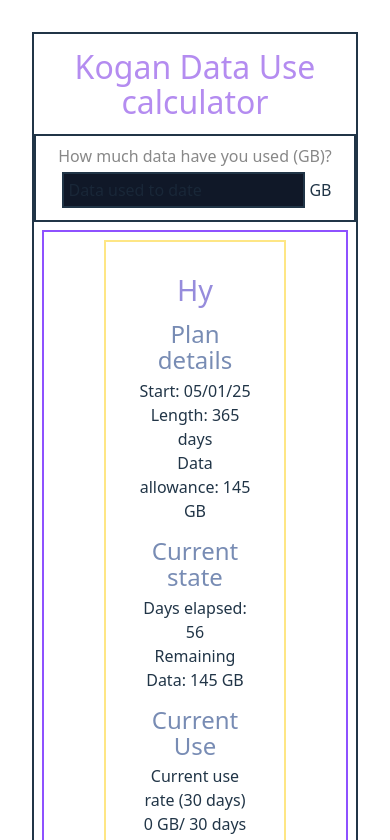
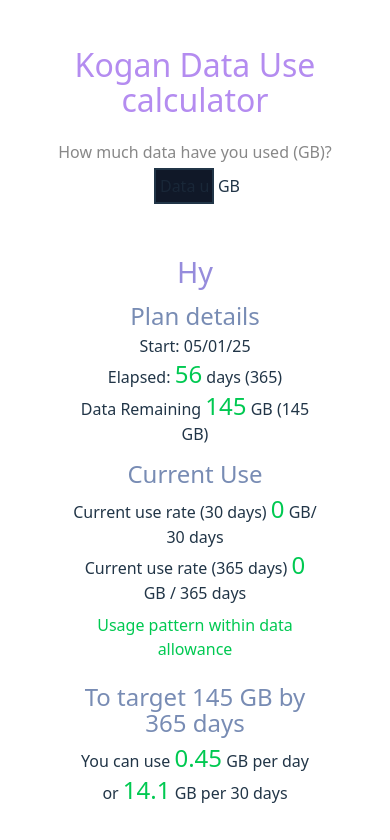
Before and after one commit to hybee234/kogan-mobile-data, a React (Vite) app in the folder client/: page / in a window 390 px wide. Shown: the top 840 px of the page. Built offline with nearby package versions, Linux system fonts and the light colour scheme.

Commit message:
tinkered some more, added responsive design

```diff
--- a/client/src/components/Main.jsx
+++ b/client/src/components/Main.jsx
@@ -69,7 +69,7 @@ function Main() {
 
 
     return (
-        <div className = "border-2">
+        <div className = "">
             <h1> Kogan Data Use calculator</h1>
 
             {/* <p>Hy: {hy}GB</p> */}
@@ -78,12 +78,12 @@ function Main() {
             {/* <p>Hy Sign up Epoch: {hySignUpEpoch}</p> */}
             {/* <p>Hy Sign up Local: {userPlanStart}</p>  */}
 
-            <div className = "border-2 p-2">
+            <div className = " p-2">
                 <p className="read-the-docs ">
                     How much data have you used (GB)?
                 </p>
                 <input
-                    className = "border-2 p-1 m-1 bg-gray-900"
+                    className = "border-2 p-1 m-1 w-15 text-center bg-gray-900"
                     value={dataUsed}
                     name="dataUsed"
                     onChange={handleInputChange}
@@ -109,25 +109,21 @@ function Main() {
             {/* You must decrease/can increase your data usage */}
             </div>
 
-        <div id = "card-container" className = "flex border-2 justify-center border-violet-500 m-2">
+        <div id = "card-container" className = "flex justify-center">
                 {
                 users.map((users) => {
                     return (
 
-                        <div className= "card border-2 border-amber-200 p-5 m-2" key={users.id}>
+                        <div className= "card p-5 m-2" key={users.id}>
                             <h2>{users.name}</h2>
                             <h3> Plan details </h3>
                             <p>Start: {dayjs(users.start).format('DD/MM/YY')}</p>
-                            <p>Length: {users.length} days</p>
-                            <p>Data allowance: {users.data} GB </p>
-
-                            <h3>Current state</h3>
-                            <p>Days elapsed: {elapsedDaysHandler(users.start)} </p>
-                            <p>Remaining Data: {remainingDataHandler(users.data, dataUsed)} GB</p>
+                            <p>Elapsed: <span className="text-green-500 text-2xl">{elapsedDaysHandler(users.start)}</span> days ({users.length})</p>
+                            <p>Data Remaining <span className="text-green-500 text-2xl">{remainingDataHandler(users.data, dataUsed)}</span> GB ({users.data} GB)</p>
 
                             <h3 className = "text-2xl p-5"> Current Use </h3>
-                            <p>Current use rate (30 days)  {Math.round(dataUsed/elapsedDaysHandler(users.start)*30 * 20) /20 } GB/ 30 days</p>
-                            <p>Current use rate ({users.length} days) {Math.round(dataUsed/elapsedDaysHandler(users.start)* users.length * 20) /20} GB / {users.length} days</p>
+                            <p>Current use rate (30 days)  <span className="text-green-500 text-2xl">{Math.round(dataUsed/elapsedDaysHandler(users.start)*30 * 20) /20 }</span> GB/ 30 days</p>
+                            <p>Current use rate ({users.length} days)  <span className="text-green-500 text-2xl">{Math.round(dataUsed/elapsedDaysHandler(users.start)* users.length * 20) /20}</span> GB / {users.length} days</p>
 
                             {
                                 (Math.round(dataUsed/elapsedDaysHandler(users.start)* users.length * 20) /20) < users.data ? (
@@ -141,8 +137,8 @@ function Main() {
 
                             <h3 className = "text-2xl p-5 my-3"> To target {users.data} GB by {users.length} days</h3>
 
-                            <p> You can use {Math.round((users.data - dataUsed)/(users.length - elapsedDaysHandler(users.start)) *20 ) /20 } GB per day </p>
-                            <p> or { Math.round((users.data - dataUsed)/(users.length - elapsedDaysHandler(users.start)) *30 *20 ) /20 } GB per 30 days </p>
+                            <p> You can use <span className="text-green-500 text-2xl">{Math.round((users.data - dataUsed)/(users.length - elapsedDaysHandler(users.start)) *20 ) /20 }</span> GB per day </p>
+                            <p> or <span className="text-green-500 text-2xl">{ Math.round((users.data - dataUsed)/(users.length - elapsedDaysHandler(users.start)) *30 *20 ) /20 }</span> GB per 30 days </p>
 
                             {/* You must decrease/can increase your data usage */}
                         </div>
--- a/client/src/index.css
+++ b/client/src/index.css
@@ -101,6 +101,6 @@ button:focus-visible {
   .card {
       width: 100%;
       /* background-color: green; */
-      width: 60%;
+      width: 100%;
   }
 }
```
